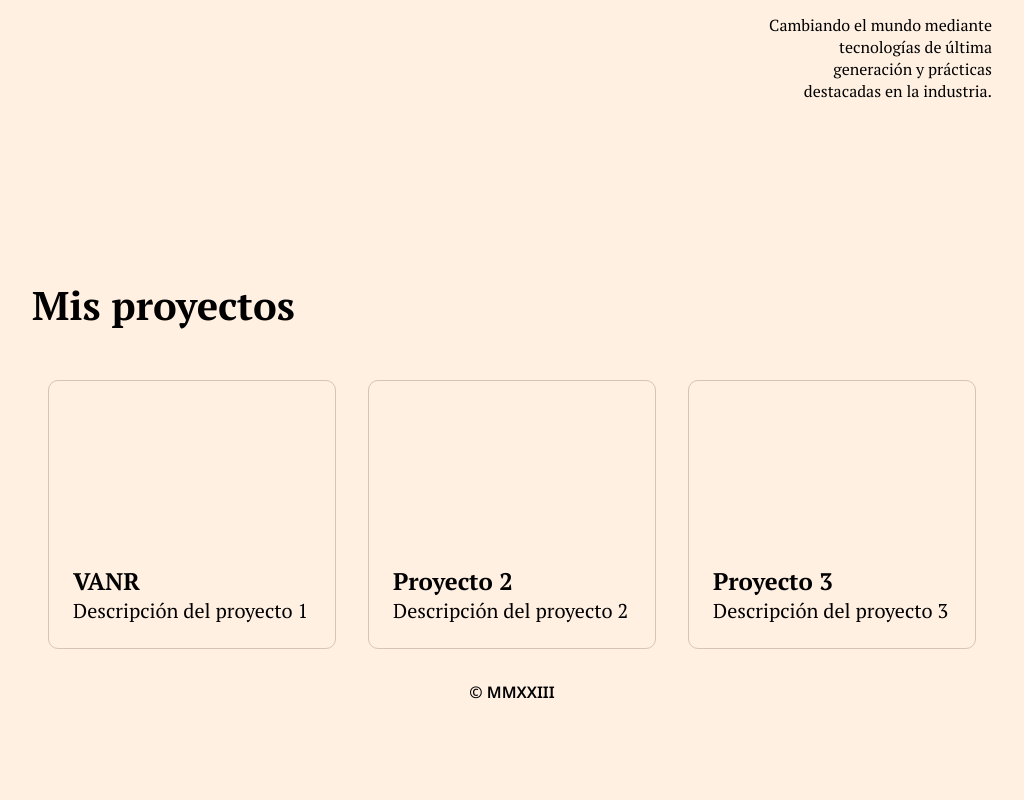
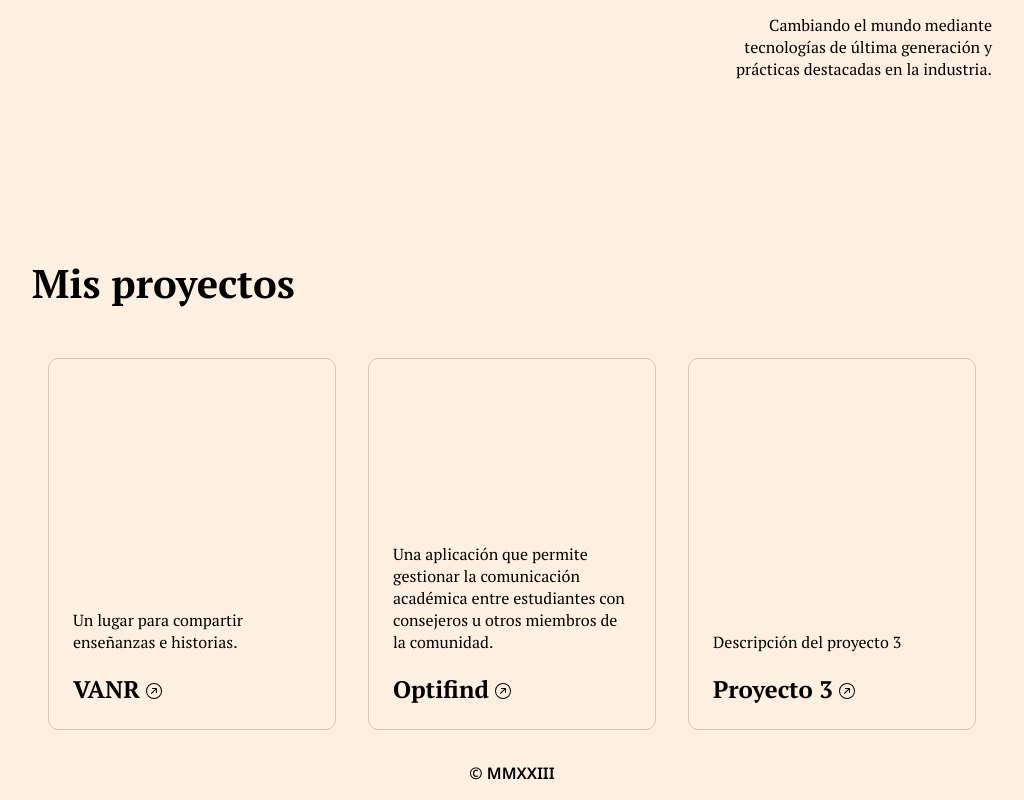
Before and after one commit to defcxz/web, a Next.js app: page / in a window 1280 px wide. Shown: the part 499-1299 px from the top of the page, without its empty margins (128-1152 px from the left). Before the commit the page ends 1218 px from the top, so only its background shows below. Built offline with nearby package versions, Linux system fonts and the light colour scheme.

Commit message:
Updated project view

```diff
--- a/app/components/projects.content.json
+++ b/app/components/projects.content.json
@@ -4,15 +4,15 @@
        "id": 1,
        "name": "VANR",
        "year": "2021",
-       "description": "Descripción del proyecto 1",
-       "image": "http://www.lorempixel.com/400/200/",
-       "url": "http://vanr-cl.tumblr.com"
+       "description": "Un lugar para compartir enseñanzas e historias.",
+       "image": "https://64.media.tumblr.com/bc9b22e288da895983350ef9f1112d76/1b075437fce1e4e4-18/s2048x3072_c18519,15093,82639,87222/455e5ae546520cfd2f62d1834742de46e3760684.jpg",
+       "url": "https://vanr-cl.tumblr.com"
      },
      {
        "id": 2,
-       "name": "Proyecto 2",
-       "year": "2021",
-       "description": "Descripción del proyecto 2",
+       "name": "Optifind",
+       "year": "2022",
+       "description": "Una aplicación que permite gestionar la comunicación académica entre estudiantes con consejeros u otros miembros de la comunidad.",
        "url": "http://www.google.com"
      },
      {
--- a/app/components/projects.tsx
+++ b/app/components/projects.tsx
@@ -1,5 +1,6 @@
 import styles from '../styles/projects.module.css'
 import content from './projects.content.json'
+import { BsArrowUpRightCircle } from 'react-icons/bs'
 
 export default function Projects() {
   return (
@@ -8,8 +9,14 @@ export default function Projects() {
       <div className={styles.proyectos}>
          {content.projects.map((project) => (
             <div className={styles.card} key={project.id}>
-               <h2>{project.name}</h2>
                <p>{project.description}</p>
+               <div className={styles.nameCard}>
+                  <h2>{project.name}</h2>
+                  {/* <p className={styles.year}>{project.year}</p> */}
+                  <a href={project.url} target="_blank">
+                     <BsArrowUpRightCircle />
+                  </a>
+               </div>
             </div>
          ))}
       </div>
--- a/app/styles/page.module.css
+++ b/app/styles/page.module.css
@@ -66,7 +66,7 @@
 }
 
 .description {
-  width: 70%;
+  width: 90%;
   margin-left: auto;
   grid-column: 3;
   grid-row: 3;
--- a/app/styles/projects.module.css
+++ b/app/styles/projects.module.css
@@ -13,6 +13,9 @@
 }
 
 .card {
+   display: flex;
+   flex-direction: column;
+   justify-content: flex-end;
    margin: 1rem;
    padding: 1.5rem;
    text-align: left;
@@ -26,12 +29,31 @@
    border: 1px solid #313131;
 }
 
+.nameCard {
+   display: flex;
+   flex-direction: row;
+   align-items: flex-end;
+}
+
 .card h2 {
-   margin: 10rem 0 0 0;
+   margin-bottom: 0px;
    font-size: 1.5rem;
 }
 
+.card svg {
+   margin-left: .4rem;
+   margin-bottom: .1rem;
+}
+
 .card p {
-   margin: 0;
-   font-size: 1.25rem;
+   margin: 10rem 0 0 0;
+   font-size: 1rem;
 }
+
+.year {
+   color: #dbdbdb;
+   font-size: 12px;
+   background-color: #8f8f8f;
+   border-radius: .8rem;
+   padding: .2rem .5rem;
+}
```
